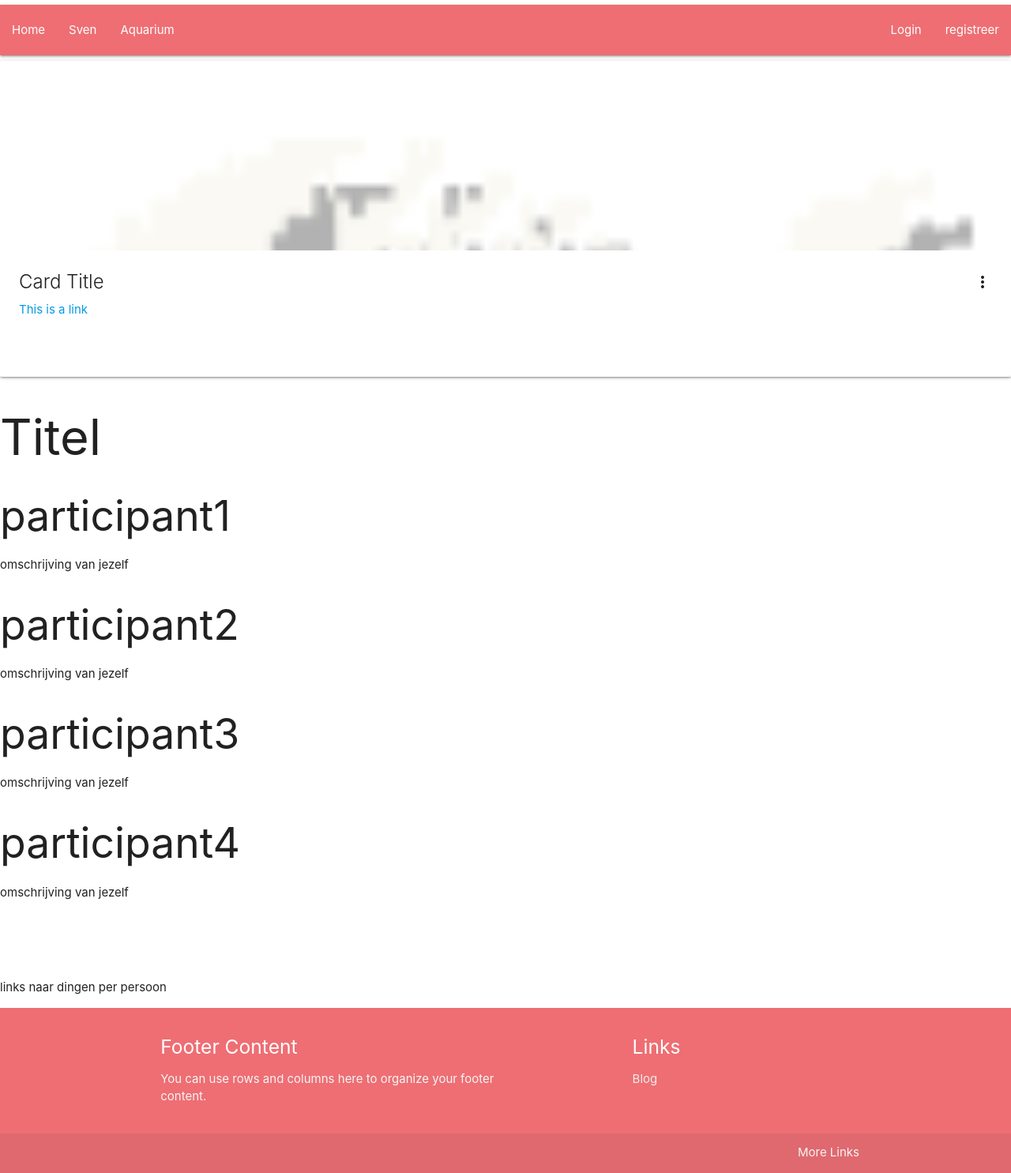
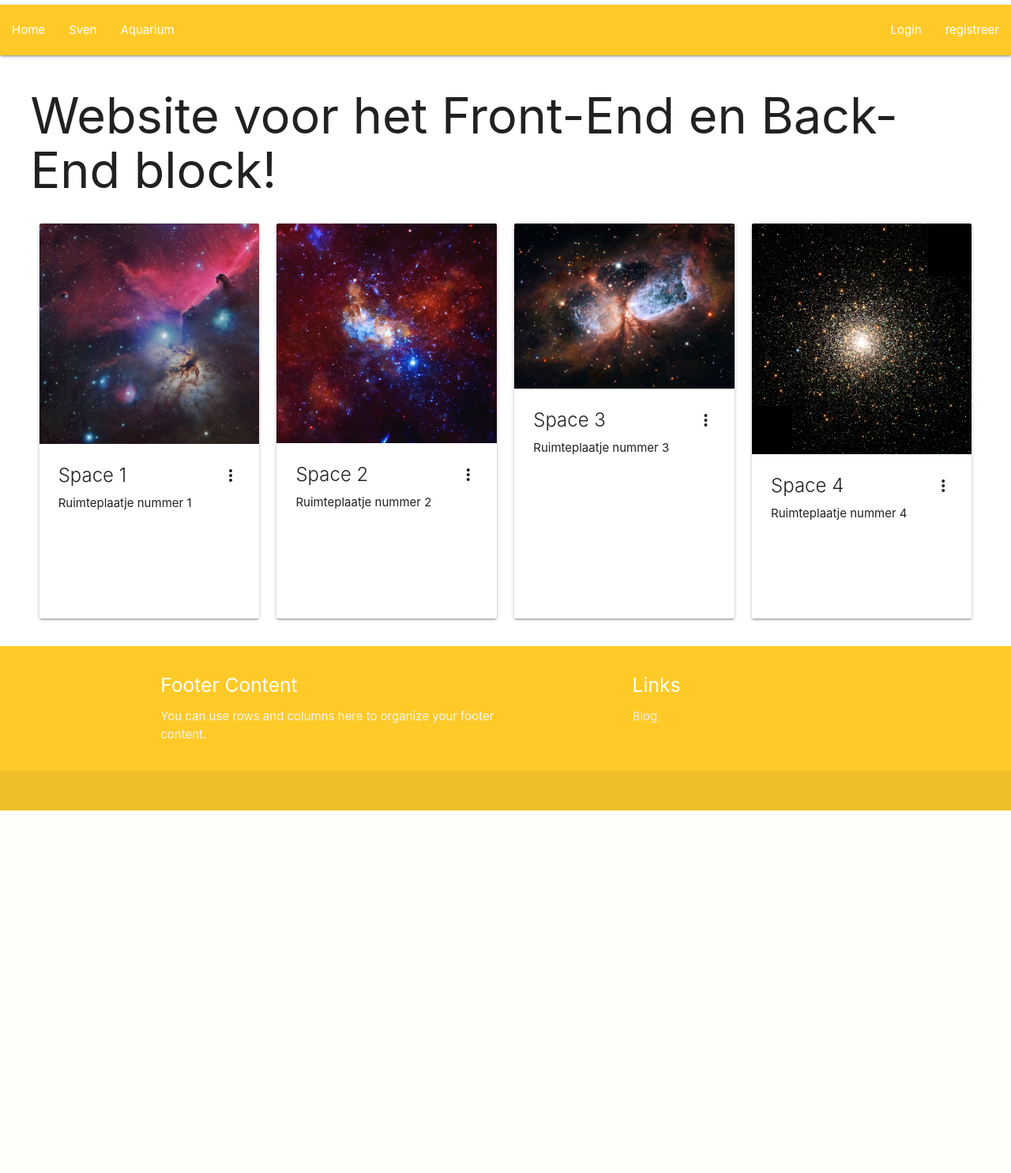
Before and after one commit to Sven-Koene/techfilo4, a PHP site: page / in a window 1280 px wide. Shown: the part 401-1886 px from the top of the page at 79% size. After the commit the page ends 1427 px from the top, so only its background shows below. Run offline with PHP 8.4, Linux system fonts and the light colour scheme.

Commit message:
comments en final check

```diff
--- a/Sven.php
+++ b/Sven.php
@@ -1,3 +1,8 @@
 <?php
 require_once "includes/header.php";
 ?>
+
+<p> hier is niks te zien</p>
+
+<?php
+require_once "includes/footer.php";
--- a/css/style.css
+++ b/css/style.css
@@ -0,0 +1,3 @@
+.padding{
+    padding: 0 3% 0 3%;
+}
--- a/includes/database.php
+++ b/includes/database.php
@@ -6,3 +6,4 @@
 
 $db = mysqli_connect($host, $user, $password, $database)
     or die("Error: " . mysqli_connect_error());;
+//code om een connectie te maken met de local sql database
--- a/includes/footer.php
+++ b/includes/footer.php
@@ -1,4 +1,5 @@
-<footer class="page-footer">
+</div>
+<footer class="page-footer amber lighten-1">
     <div class="container">
         <div class="row">
             <div class="col l6 s12">
@@ -8,14 +9,13 @@
             <div class="col l4 offset-l2 s12">
                 <h5 class="white-text">Links</h5>
                 <ul>
-                    <li><a class="grey-text text-lighten-3" href="#!">Blog</a></li>
+                    <li><a class="grey-text text-lighten-3" href="https://stud.hosted.hr.nl/0957425/">Blog</a></li>
                 </ul>
             </div>
         </div>
     </div>
     <div class="footer-copyright">
         <div class="container">
-            <a class="grey-text text-lighten-4 right" href="#!">More Links</a>
         </div>
     </div>
 </footer>
--- a/includes/header.php
+++ b/includes/header.php
@@ -7,19 +7,15 @@
     <meta charset="UTF-8">
     <meta name="viewport" content="width=device-width, initial-scale=1.0">
     <meta http-equiv="X-UA-Compatible" content="ie=edge">
+    <link href="https://fonts.googleapis.com/icon?family=Material+Icons" rel="stylesheet">
     <link type="text/css" rel="stylesheet" href="css/style.css"/>
-    <link href="https://fonts.googleapis.com/icon?family=Material+Icons" rel="stylesheet">
     <link type="text/css" rel="stylesheet" href="materialize/css/materialize.min.css"  media="screen,projection"/>
     <title>Document</title>
 </head>
 <body>
-
-<!-- misschien met javascript een fotoslider met een foto van iedereen die mee doet? -->
-    <img src="images/download.jpg" class = slider>
-
-<!-- navbar kan beter gestyled worden als er ideeën zijn -->
+    <img src="images/header.jpg" class = slider>
 <nav>
-    <div class="nav-wrapper">
+    <div class="nav-wrapper amber lighten-1">
         <ul>
             <li><a href="index.php">Home</a></li>
             <li><a href="Sven.php">Sven</a></li>
@@ -37,3 +33,4 @@
         </ul>
     </div>
 </nav>
+<div class="padding">
--- a/includes/register-validation.php
+++ b/includes/register-validation.php
@@ -16,7 +16,7 @@
 if ($password == "") {
     $errors[] = 'Dit wachtwoord is niet geldig';
 }
-require_once $_SERVER['DOCUMENT_ROOT'] . '/techfilo4/securimage/securimage.php';
+require_once 'securimage/securimage.php';
         $securimage = new Securimage();
         if ($securimage->check($_POST['captcha_code']) == false) {
             $errors[] = 'Captcha is verkeerd ingevuld.';
--- a/index.php
+++ b/index.php
@@ -1,46 +1,76 @@
 <?php
 require_once "includes/header.php";
 ?>
-<!-- ff met materialise ofzoiets containers van maken en stylen -->
-<div class="card medium">
+
+
+
+<h1>Website voor het Front-End en Back-End block!</h1>
+<div class="row">
+    <div class="col s12 m3">
+        <div class="card large blue-gray darken-1">
             <div class="card-image waves-effect waves-block waves-light">
-      <img class="activator" src="images/bones.png">
+                <img class="activator" src="images/space.png">
             </div>
             <div class="card-content">
-      <span class="card-title activator grey-text text-darken-4">Card Title<i class="material-icons right">more_vert</i></span>
-      <p><a href="#">This is a link</a></p>
+                <span class="card-title activator grey-text text-darken-4">Space 1<i class="material-icons right">more_vert</i></span>
+                <p>Ruimteplaatje nummer 1</p>
             </div>
             <div class="card-reveal">
-      <span class="card-title grey-text text-darken-4">Card Title<i class="material-icons right">close</i></span>
-      <p>Here is some more information about this product that is only revealed once clicked on.</p>
+                <span class="card-title grey-text text-darken-4">Space 1<i class="material-icons right">close</i></span>
+                <p>In dit venster zou ik meer informatie kunnen zetten over het ruimte plaatje of iets relevant aan het plaatje.</p>
+            </div>
         </div>
     </div>
 
-    <h1>Titel</h1>
-<div>
-    <h2>participant1</h2>
-    <p>omschrijving van jezelf</p>
+    <div class="col s12 m3">
+        <div class="card large blue-gray darken-1">
+            <div class="card-image waves-effect waves-block waves-light">
+                <img class="activator" src="images/space2.png">
             </div>
-<div>
-    <h2>participant2</h2>
-    <p>omschrijving van jezelf</p>
+            <div class="card-content">
+                <span class="card-title activator grey-text text-darken-4">Space 2<i class="material-icons right">more_vert</i></span>
+                <p>Ruimteplaatje nummer 2</p>
             </div>
-<div>
-    <h2>participant3</h2>
-    <p>omschrijving van jezelf</p>
+            <div class="card-reveal">
+                <span class="card-title grey-text text-darken-4">Space 2<i class="material-icons right">close</i></span>
+                <p>In dit venster zou ik meer informatie kunnen zetten over het ruimte plaatje of iets relevant aan het plaatje.</p>
             </div>
-<div>
-    <h2>participant4</h2>
-    <p>omschrijving van jezelf</p>
         </div>
-<br>
-<br>
-<br>
+    </div>
 
-<!-- footer met eventueel links naar social media en linkedin accounts? -->
-<footer>
-    <p>links naar dingen per persoon</p>
-</footer>
+    <div class="col s12 m3">
+        <div class="card large blue-gray darken-1">
+            <div class="card-image waves-effect waves-block waves-light">
+                <img class="activator" src="images/space3.png">
+            </div>
+            <div class="card-content">
+                <span class="card-title activator grey-text text-darken-4">Space 3<i class="material-icons right">more_vert</i></span>
+                <p>Ruimteplaatje nummer 3</p>
+            </div>
+            <div class="card-reveal">
+                <span class="card-title grey-text text-darken-4">Space 3<i class="material-icons right">close</i></span>
+                <p>In dit venster zou ik meer informatie kunnen zetten over het ruimte plaatje of iets relevant aan het plaatje.</p>
+            </div>
+        </div>
+    </div>
+
+    <div class="col s12 m3">
+        <div class="card large blue-gray darken-1">
+            <div class="card-image waves-effect waves-block waves-light">
+                <img class="activator" src="images/space4.png">
+            </div>
+            <div class="card-content">
+                <span class="card-title activator grey-text text-darken-4">Space 4<i class="material-icons right">more_vert</i></span>
+                <p>Ruimteplaatje nummer 4</p>
+            </div>
+            <div class="card-reveal">
+                <span class="card-title grey-text text-darken-4">Space 4<i class="material-icons right">close</i></span>
+                <p>In dit venster zou ik meer informatie kunnen zetten over het ruimte plaatje of iets relevant aan het plaatje.</p>
+            </div>
+        </div>
+    </div>
+</div>
+
 <?php
 require_once "includes/footer.php";
 ?>
--- a/login.php
+++ b/login.php
@@ -8,12 +8,12 @@
 <form action=<?= $_SERVER['REQUEST_URI']; ?> method="post">
     <div>
         <label for="email">Email</label>
-        <input id="email" type="text" name="email" value="<?= isset($email) ? $email : ''?>">
+        <input id="email" type="text" name="email" value="<?= isset($email) ? $email : ''?>" required>
         <span><?= isset($errors['email']) ? $errors['email'] : '' ?></span>
     </div>
     <div>
         <label for="password">password</label>
-        <input id="password" type="password" name="password" value="">
+        <input id="password" type="password" name="password" value="" required>
         <span><?= isset($errors['password']) ? $errors['password'] : '' ?></span>
     </div>
     <div>
```
Also changed, not shown: javascript/fish.js (+14 -3 lines), register.php (+8 -7 lines), images/header.jpg (added), images/space.png (added), images/space2.png (added), images/space3.png (added), images/space4.png (added). Lines whose indentation alone changed are shown as unchanged.
